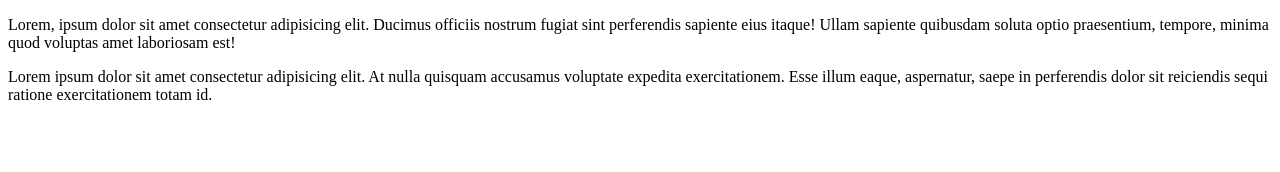
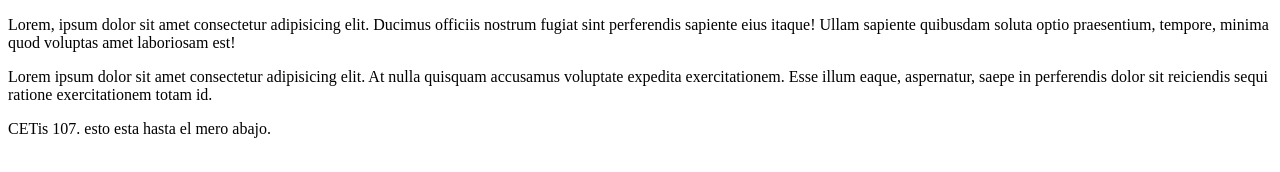
Before and after one commit to RockoMan666/cursogit2024, a plain HTML site: page index.html in a window 1280 px wide. Drawn offline with Linux system fonts and the light colour scheme.

Commit message:
Agregue el footer

```diff
--- a/index.html
+++ b/index.html
@@ -9,5 +9,9 @@
     <p>Lorem, ipsum dolor sit amet consectetur adipisicing elit. Ducimus officiis nostrum fugiat sint perferendis sapiente eius itaque! Ullam sapiente quibusdam soluta optio praesentium, tempore, minima quod voluptas amet laboriosam est!</p>
     <p>Lorem ipsum dolor sit amet consectetur adipisicing elit. At nulla quisquam accusamus voluptate expedita exercitationem. Esse illum eaque, aspernatur, saepe in perferendis dolor sit reiciendis sequi ratione exercitationem totam id.</p>
 
+
 </body>
+    <footer>
+        CETis 107. esto esta hasta el mero abajo.
+    </footer>
 </html>
```
